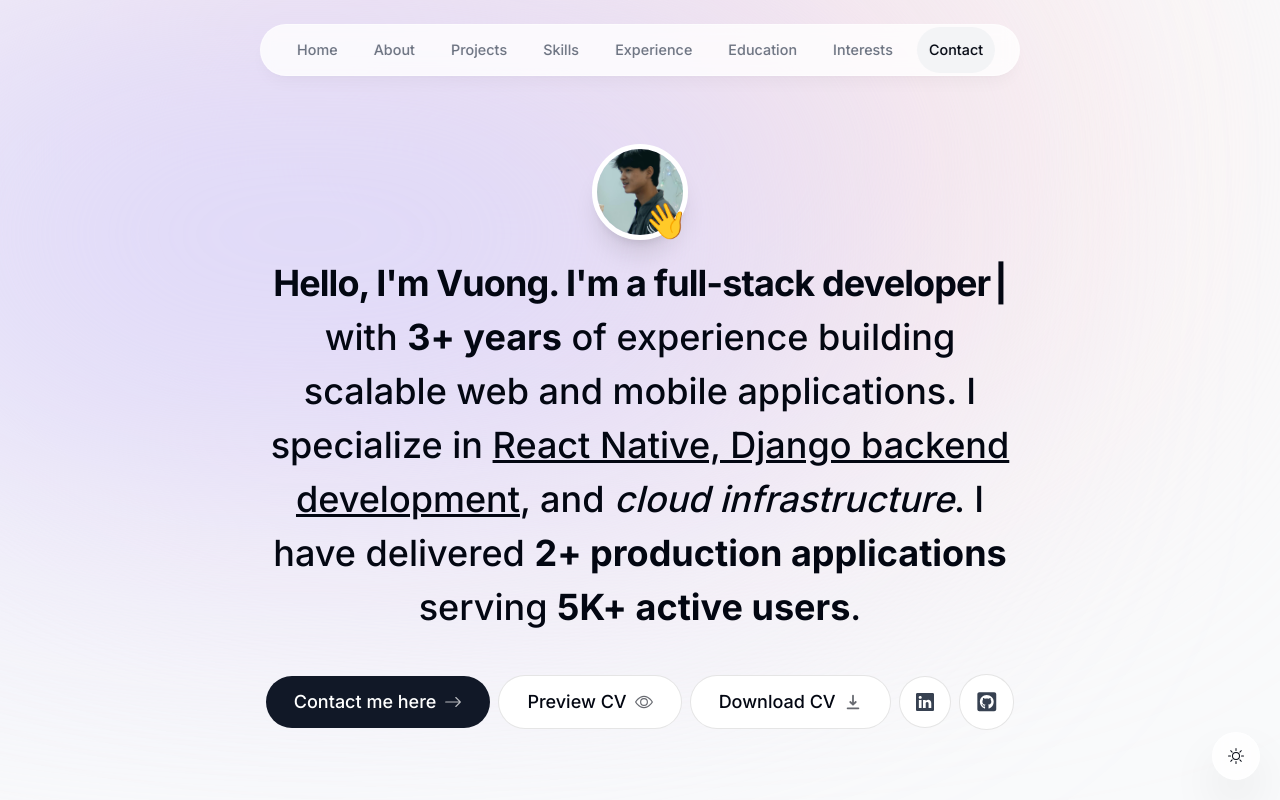
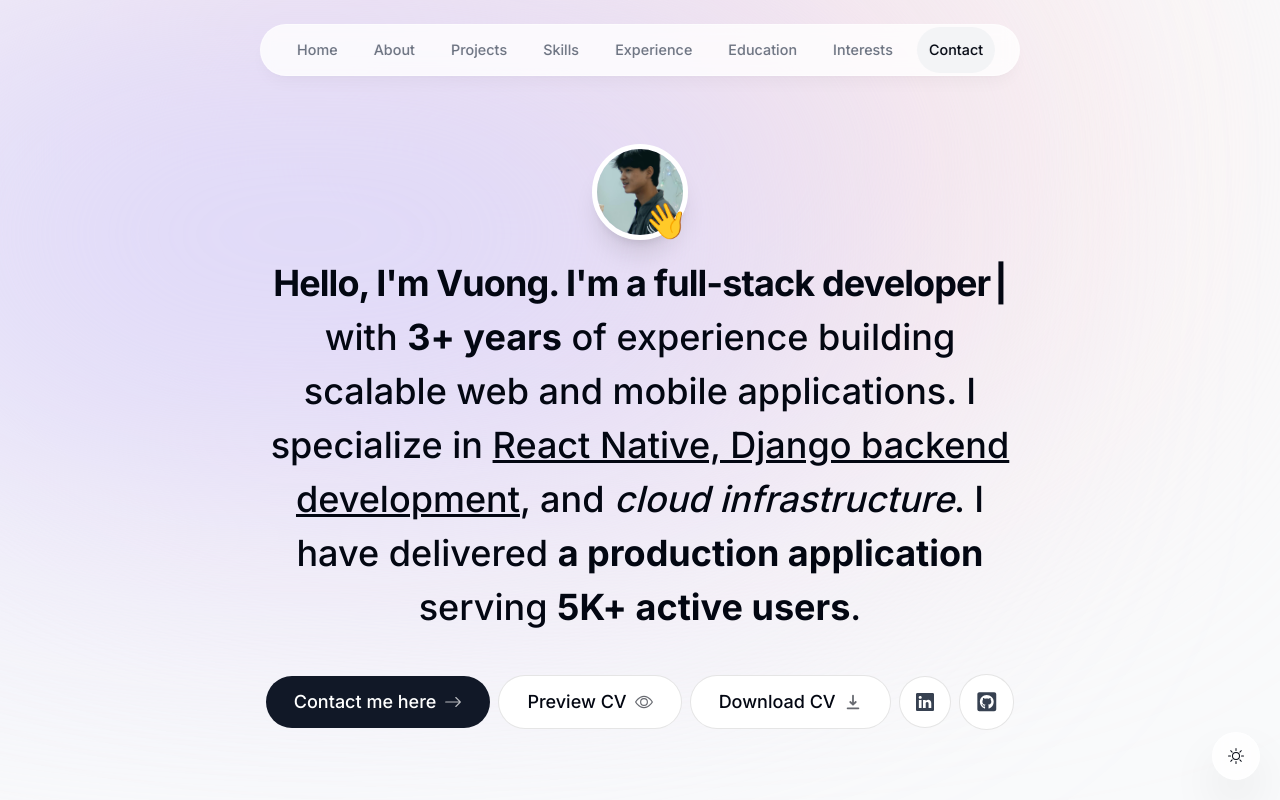
Before and after one commit to nguyenvuong1309/portfolio, a Next.js app: page / in a window 1280 px wide. Shown: the top 800 px of the page. Built offline with nearby package versions, Linux system fonts and the light colour scheme.

Commit message:
chore: update UI

```diff
--- a/components/intro.tsx
+++ b/components/intro.tsx
@@ -86,9 +86,8 @@ export default function Intro() {
             React Native, Django backend development
           </span>
           , and <span className="italic">cloud infrastructure</span>. I have
-          delivered{" "}
-          <span className="font-bold">2+ production applications</span> serving{" "}
-          <span className="font-bold">5K+ active users</span>.
+          delivered <span className="font-bold">a production application</span>{" "}
+          serving <span className="font-bold">5K+ active users</span>.
         </div>
       </motion.h1>
 
```
